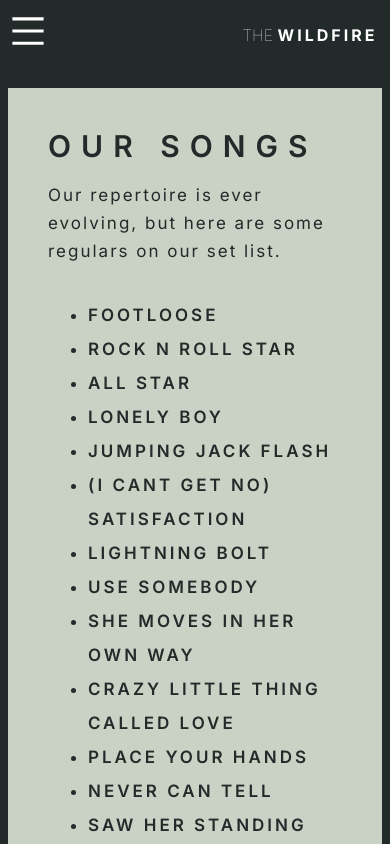
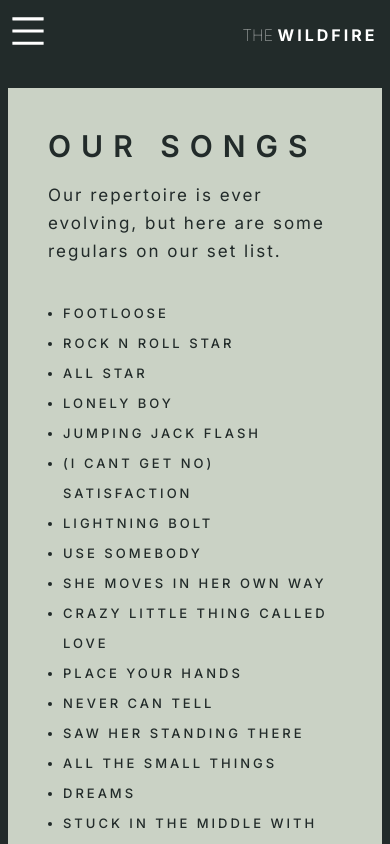
Before and after one commit to Dan-Sutton/the-wildfire-remake, a Next.js app: page /songs in a window 390 px wide. Shown: the top 844 px of the page. Built offline with nearby package versions, Linux system fonts and the light colour scheme.

Commit message:
contact links updated and songs resposiveness

```diff
--- a/app/faqs/page.tsx
+++ b/app/faqs/page.tsx
@@ -14,9 +14,9 @@ export default function Faqs() {
         <p>
           Hopefully your question gets answered here, otherwise please don’t
           hesitate to get in{" "}
-          <Link className={styles.links} href={"/#contact"}>
+          <a className={styles.links} href={"/#contact"}>
             <b>CONTACT</b>
-          </Link>{" "}
+          </a>{" "}
           with us.
         </p>
 
--- a/app/songs/page.tsx
+++ b/app/songs/page.tsx
@@ -59,9 +59,9 @@ export default function Songs() {
         <div className={styles.message}>
           <h3>GOT A SONG SUGGESTION?</h3>
           <p>
-            <Link className={styles.links} href={"/#contact"}>
+            <a className={styles.links} href={"/#contact"}>
               <b>CONTACT</b>
-            </Link>{" "}
+            </a>{" "}
             us and we’ll have a listen<br></br> and maybe even add it to the
             list!
           </p>
--- a/app/songs/songs.module.css
+++ b/app/songs/songs.module.css
@@ -64,9 +64,18 @@
     flex-direction: column;
     gap: 0px;
     padding: 0;
+    width: 80vw;
+    transform: translateX(-25px);
   }
   .songsList ul {
     margin: none;
+    margin-bottom: -15px;
+  }
+
+  .songsList li {
+    font-size: 13px;
+    line-height: 30px;
+    font-weight: 500;
   }
 
   .info > p {
```
Also changed, not shown: app/page.js (+4 -4 lines).
